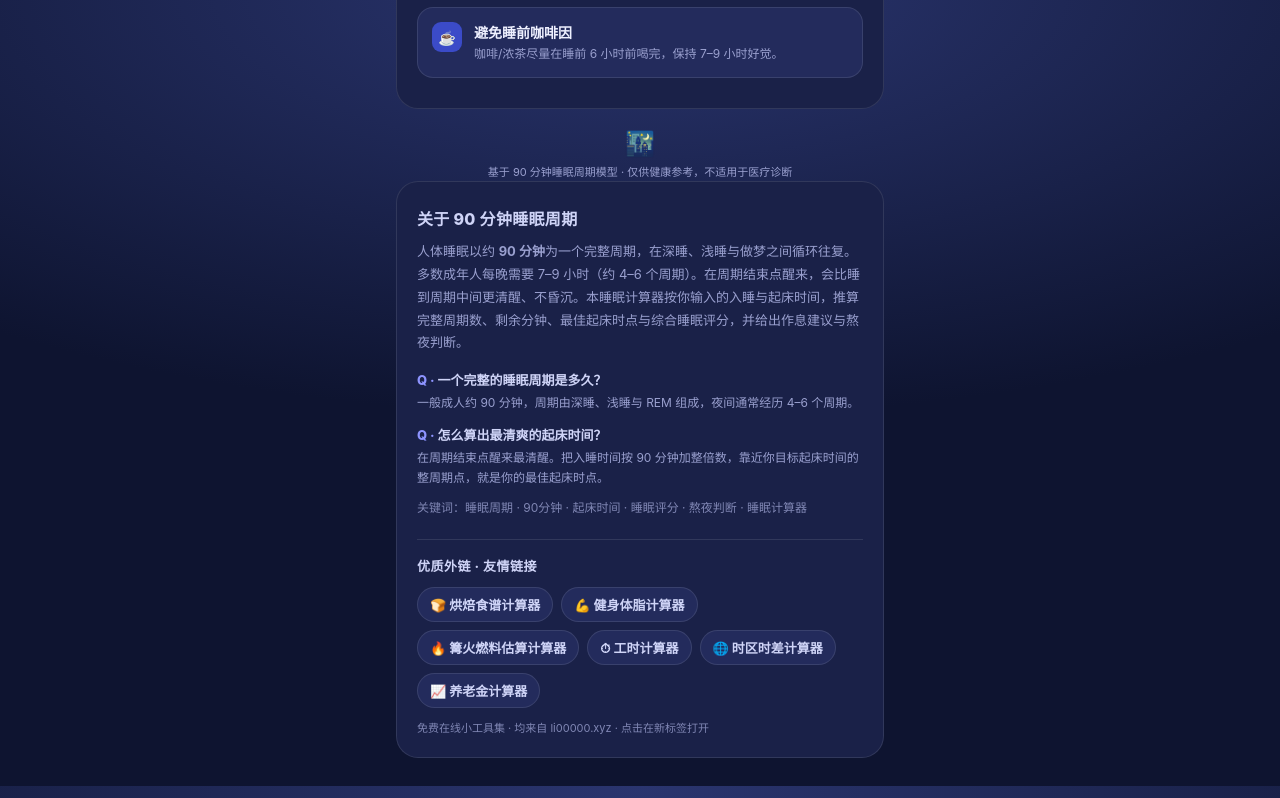
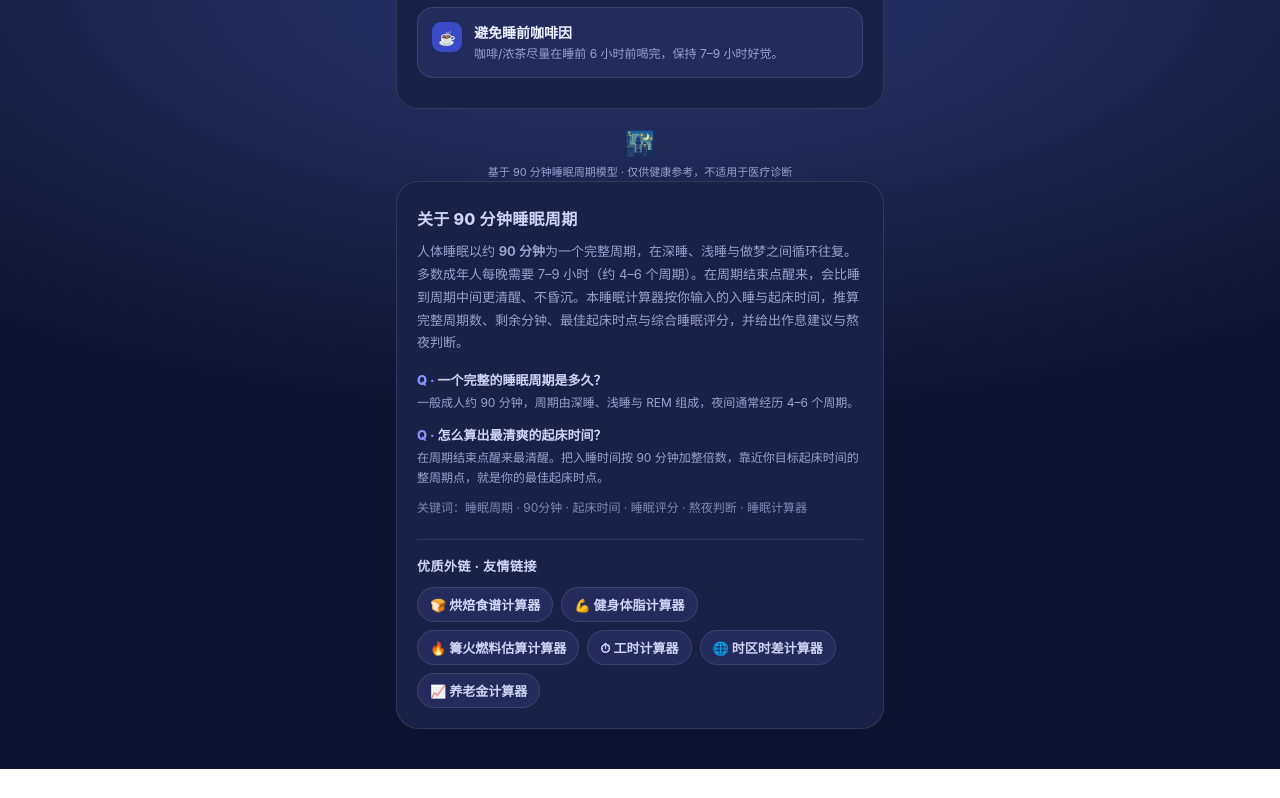
Before and after one commit to li0000001526/sleep-calculator, a plain HTML site: page index.html in a window 1280 px wide. Shown: the part 1614-2412 px from the top of the page. After the commit the page ends 2383 px from the top, so only its background shows below. Drawn offline with Linux system fonts and the light colour scheme.

Commit message:
deploy: index.html (sleep fqrmr)

```diff
--- a/index.html
+++ b/index.html
@@ -263,7 +263,6 @@
       'fl.bmuws': '🍞 烘焙食谱计算器', 'fl.tjtkw': '💪 健身体脂计算器',
       'fl.bwzib': '🔥 篝火燃料估算计算器', 'fl.hwirc': '⏱ 工时计算器',
       'fl.calsa': '🌐 时区时差计算器', 'fl.blog': '📈 养老金计算器',
-      'fl.note': '免费在线小工具集 · 均来自 li00000.xyz · 点击在新标签打开'
     },
     'zh-TW': {
       'seo.title': '關於 90 分鐘睡眠週期',
@@ -277,7 +276,6 @@
       'fl.bmuws': '🍞 烘焙食譜計算器', 'fl.tjtkw': '💪 健身體脂計算器',
       'fl.bwzib': '🔥 篝火燃料估算計算器', 'fl.hwirc': '⏱ 工時計算器',
       'fl.calsa': '🌐 時區時差計算器', 'fl.blog': '📈 養老金計算器',
-      'fl.note': '免費線上小工具集 · 均來自 li00000.xyz · 點擊在新標籤開啟'
     },
     'en': {
       'seo.title': 'About the 90-Minute Sleep Cycle',
@@ -291,7 +289,6 @@
       'fl.bmuws': '🍞 Baking Recipe Calculator', 'fl.tjtkw': '💪 Fitness Body-Fat Calculator',
       'fl.bwzib': '🔥 Campfire Fuel Estimator', 'fl.hwirc': '⏱ Work-Hours Calculator',
       'fl.calsa': '🌐 Time-Zone Difference Calculator', 'fl.blog': '📈 Retirement Planner',
-      'fl.note': 'Free online mini-tools · all from li00000.xyz · opens in a new tab'
     }
   };
 
@@ -453,7 +450,6 @@
       <a href="https://calsa.li00000.xyz/" target="_blank" rel="noopener" data-sleepseo="fl.calsa">🌐 时区时差计算器</a>
       <a href="https://blog.li00000.xyz/" target="_blank" rel="noopener" data-sleepseo="fl.blog">📈 养老金计算器</a>
     </div>
-    <p class="sl-note" data-sleepseo="fl.note">免费在线小工具集 · 均来自 li00000.xyz · 点击在新标签打开</p>
   </section>
 </section>
 <!-- ===== sleepseo v1 body end ===== -->
```
